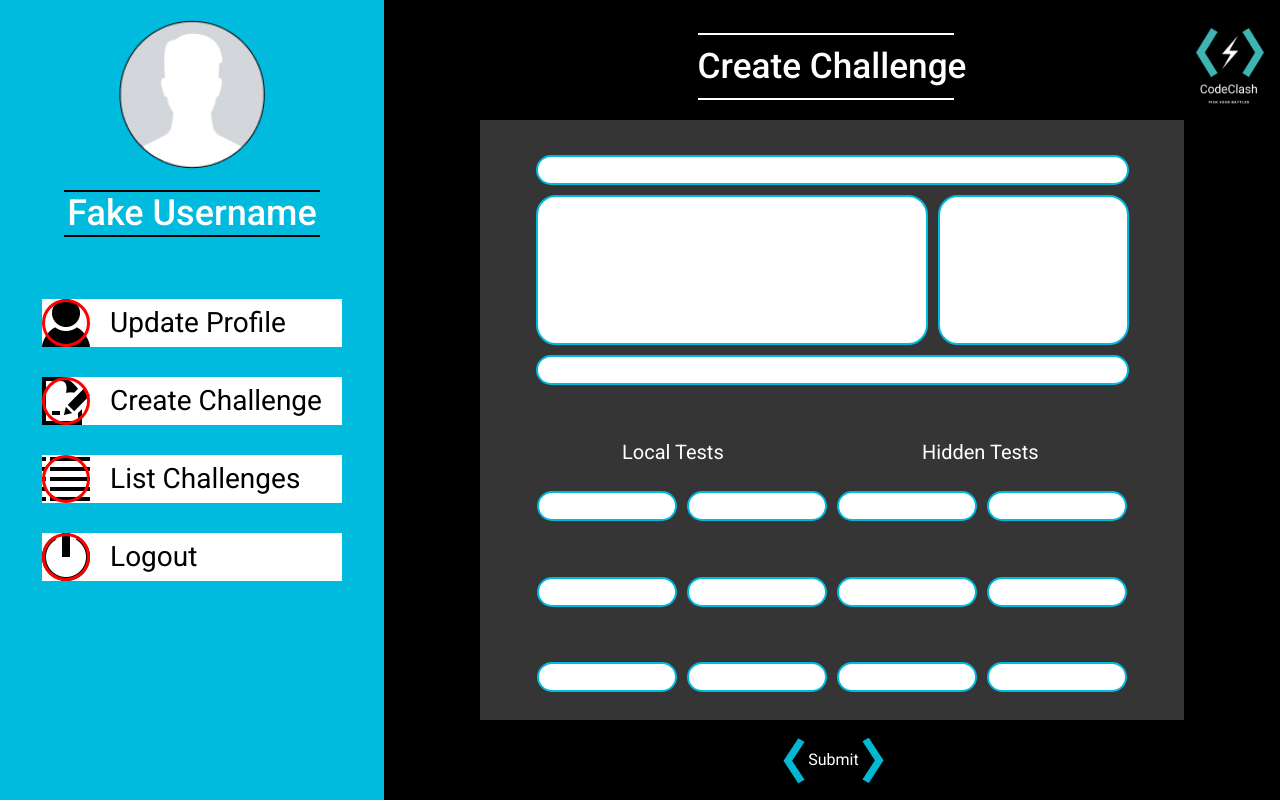
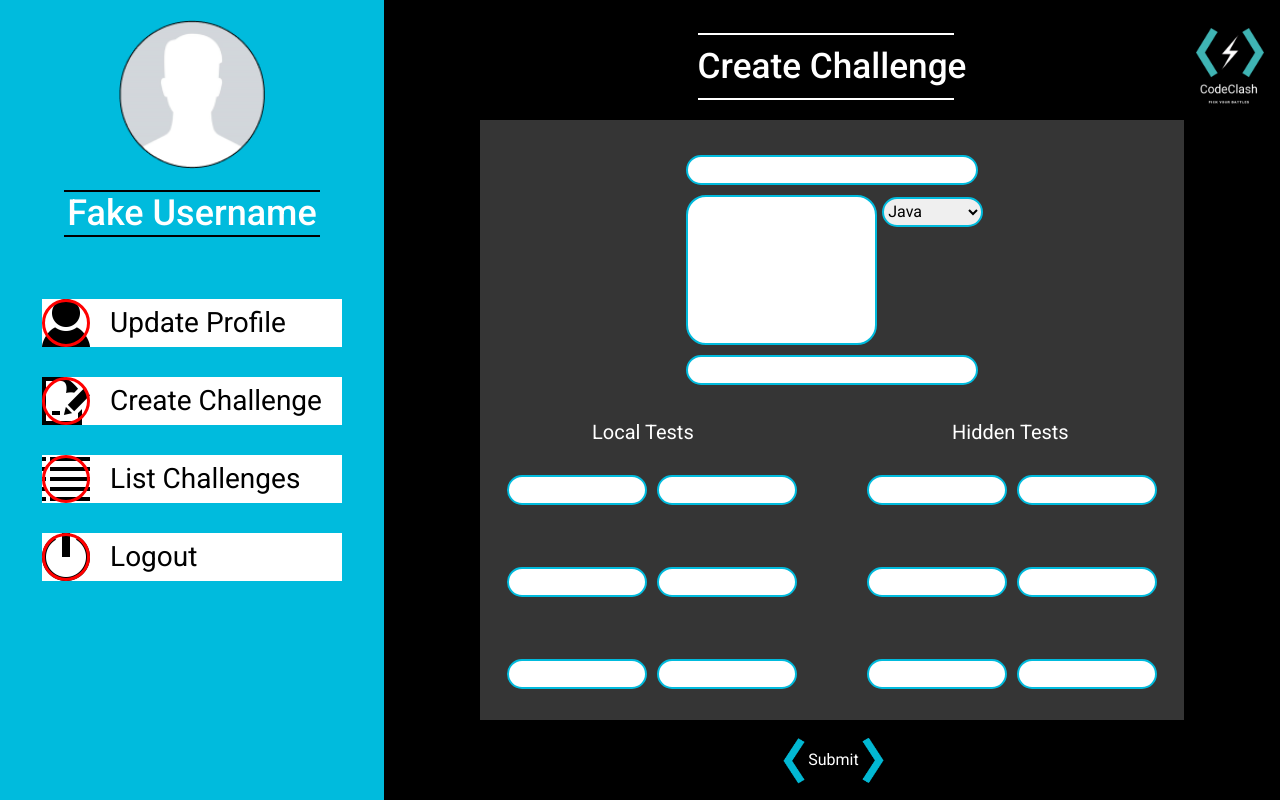
Before and after one commit to mohamed-youssef-bou/CodeClashFrontend, a React (Create React App) app: page /create_challenge in a window 1280 px wide. Built offline with nearby package versions, Linux system fonts and the light colour scheme.

Commit message:
replaced language input with dropdown

```diff
--- a/src/components/CreateChallengePage.css
+++ b/src/components/CreateChallengePage.css
@@ -59,9 +59,14 @@
   height: 150px;
 }
 
-.challengeLanguageInput {
+.challengeLanguageSelector {
+  align-self: start;
   grid-column: 3 / 4;
-  height: 150px;
+  height: 30px;
+  border-radius: 20px;
+  border: solid 2px var(--clr-accent);
+  position: relative;
+  top: -23px;
 }
 
 .createChallengeTestsContainer {
@@ -72,10 +77,12 @@
 .hiddenTestsContainer {
   display: flex;
   flex-direction: column;
+  margin: 0px 30px;
 }
 
 .test-label {
   font-size: 1.25rem;
+  margin: 0px 0px;
   justify-self: start;
 }
 
--- a/src/components/CreateChallengePage.js
+++ b/src/components/CreateChallengePage.js
@@ -5,7 +5,15 @@ import "./CreateChallengePage.css";
 export class CreateChallengePage extends Component {
   constructor(props) {
     super(props);
-    this.state = {};
+    this.state = {
+      language: "language",
+    };
+
+    this.handleLanguageChange = this.handleLanguageChange.bind(this);
+  }
+
+  handleLanguageChange(event) {
+    this.setState({ language: event.target.value });
   }
 
   render() {
@@ -40,7 +48,21 @@ export class CreateChallengePage extends Component {
             <div class="createChallengePageInputFields">
               <input class="challengeNameInput create-input"></input>
               <input class="challengeDescriptionInput  create-input"></input>
-              <input class="challengeLanguageInput create-input"></input>
+              <select
+                class="challengeLanguageSelector"
+                value={this.state.language}
+                onChange={this.handleLanguageChange}
+              >
+                <option class="challengeLanguageOption" value="java">
+                  Java
+                </option>
+                <option class="challengeLanguageOption" value="javascript">
+                  Javascript
+                </option>
+                <option class="challengeLanguageOption" value="python">
+                  Python
+                </option>
+              </select>
               <input class="challengeSignatureInput create-input"></input>
             </div>
             <div class="createChallengeTestsContainer">
```
